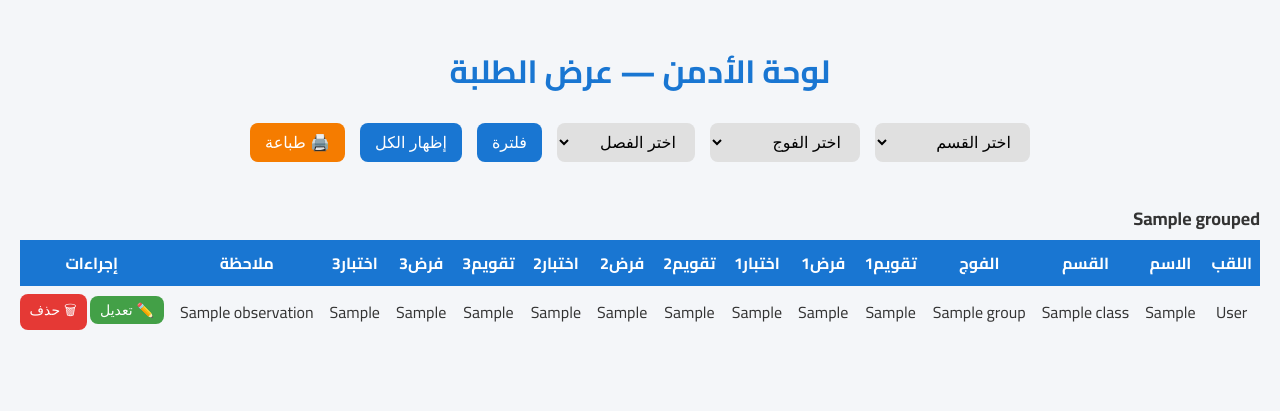
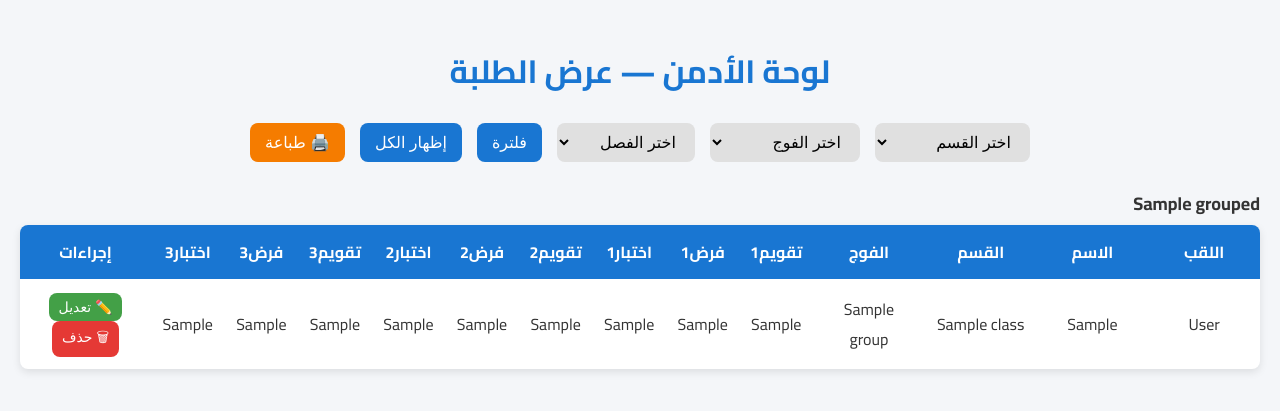
Before and after one commit to hocinebno3131-source/students_app, a Flask app: template templates/admin.html in a window 1280 px wide. Shown: the top 411 px of the page. Run offline with Flask 3, Linux system fonts and the light colour scheme; the template is opened without the code that fills it: most values are stand-ins (such as "Sample title", 1, 10 or a date in 2020).

Commit message:
Update admin.html

```diff
--- a/templates/admin.html
+++ b/templates/admin.html
@@ -38,20 +38,21 @@ button:hover { background: #0d47a1; }
 .save-btn { background: #1976d2; padding: 6px 10px; font-size: 14px; display:none; }
 .cancel-btn { background: #757575; padding: 6px 10px; font-size: 14px; display:none; }
 
-.table-wrapper {
-    overflow-x: auto; /* يسمح بالتمرير الأفقي إذا كان الجدول أكبر من النافذة */
-}
-
 table {
     width: 100%;
     border-collapse: collapse;
-    table-layout: auto; /* الأعمدة تتكيف مع المحتوى */
+    table-layout: fixed; /* لتوحيد الأعمدة عموديًا */
+    margin-bottom: 35px;
+    background: white;
+    box-shadow: 0 3px 8px rgba(0,0,0,0.1);
+    border-radius: 8px;
+    overflow: hidden;
 }
 
 th, td {
-    padding: 8px;
+    padding: 12px 10px;
     text-align: center;
-    white-space: nowrap; /* يمنع التفاف الحروف داخل الخلية */
+    word-wrap: break-word; /* التفاف النص داخل الخلية */
 }
 
 th { background: #1976d2; color: white; }
@@ -73,10 +74,8 @@ th:nth-child(10), td:nth-child(10),
 th:nth-child(11), td:nth-child(11),
 th:nth-child(12), td:nth-child(12),
 th:nth-child(13), td:nth-child(13) { width: 6%; } /* درجات */
-th:nth-child(14), td:nth-child(14) {
-    width: 18%;      /* زيادة العرض لتناسب كلمة الإجراءات */
-    white-space: nowrap; /* منع التفاف الحروف */
-}
+th:nth-child(14), td:nth-child(14) { width: 12%; } /* إجراءات */
+
 /* صف في وضع التعديل */
 .editing-row { background-color: #fff9c4 !important; transition: 0.3s; }
 
@@ -161,7 +160,6 @@ th:nth-child(14), td:nth-child(14) {
 <th class="sem3">تقويم3</th>
 <th class="sem3">فرض3</th>
 <th class="sem3">اختبار3</th>
-<th>ملاحظة</th>
 <th>إجراءات</th>
 </tr>
 </thead>
@@ -182,7 +180,6 @@ th:nth-child(14), td:nth-child(14) {
 <td class="sem3">{{ s['evaluation3'] }}</td>
 <td class="sem3">{{ s['test3'] }}</td>
 <td class="sem3">{{ s['exam3'] }}</td>
-<td>{{ s['observation'] }}</td>
 <td>
 <button class="edit-btn" onclick="editRow({{ s['_index'] }})">✏️ تعديل</button>
 <button class="delete-btn" onclick="showDeleteModal({{ s['_index'] }})">🗑 حذف</button>
@@ -224,38 +221,35 @@ let currentIndex = null;
 
 // --- تعديل ---
 function editRow(index) {
-    if(currentEditing !== null) return;
-    const row = document.getElementById("row-" + index);
-    const cells = row.querySelectorAll("td");
+    if(currentEditing!==null) return;
+    const row=document.getElementById("row-"+index);
+    const cells=row.querySelectorAll("td");
     row.classList.add("editing-row");
-    currentEditing = index;
+    currentEditing=index;
 
-    cells.forEach((cell, i) => {
-        if (i === 2) { // القسم
-            const value = cell.dataset.value;
-            const options = [{% for c in classes %}'{{ c }}',{% endfor %}];
-            let select = `<select>`;
-            options.forEach(opt => select += `<option value="${opt}" ${opt===value?'selected':''}>${opt}</option>`);
-            select += `</select>`;
-            cell.innerHTML = select;
-        } else if (i === 3) { // الفوج
-            const value = cell.dataset.value;
-            const options = [{% for g in groups %}'{{ g }}',{% endfor %}];
-            let select = `<select>`;
-            options.forEach(opt => select += `<option value="${opt}" ${opt===value?'selected':''}>${opt}</option>`);
-            select += `</select>`;
-            cell.innerHTML = select;
-        } else if(i === 13) { // الملاحظة
-            const text = cell.innerText;
-            cell.innerHTML = `<textarea style="width:100%; min-height:50px;">${text}</textarea>`;
-        } else if(i < cells.length - 1) { // باقي الحقول
-            const text = cell.innerText;
-            cell.innerHTML = `<input type="text" value="${text}" style="width:100%">`;
+    cells.forEach((cell,i)=>{
+        if(i===2){
+            const value=cell.dataset.value;
+            const options=[{% for c in classes %}'{{ c }}',{% endfor %}];
+            let select=`<select>`;
+            options.forEach(opt=>select+=`<option value="${opt}" ${opt===value?'selected':''}>${opt}</option>`);
+            select+=`</select>`;
+            cell.innerHTML=select;
+        }else if(i===3){
+            const value=cell.dataset.value;
+            const options=[{% for g in groups %}'{{ g }}',{% endfor %}];
+            let select=`<select>`;
+            options.forEach(opt=>select+=`<option value="${opt}" ${opt===value?'selected':''}>${opt}</option>`);
+            select+=`</select>`;
+            cell.innerHTML=select;
+        }else if(i<cells.length-1){
+            const text=cell.innerText;
+            cell.innerHTML=`<input type="text" value="${text}" style="width:100%">`;
         }
     });
+    toggleButtons(row,true);
+}
 
-    toggleButtons(row, true);
-}
 function cancelEdit(index){
     const row=document.getElementById("row-"+index);
     const cells=row.querySelectorAll("td");
@@ -290,59 +284,30 @@ function toggleButtons(row,editing){
 function isArabic(text){return /^[\u0600-\u06FF0-9\s]+$/.test(text);}
 
 function saveRow(index){
-    const row = document.getElementById("row-" + index);
-    const inputs = row.querySelectorAll("input, select");
-
-    // التحقق من اللغة العربية في كل الحقول النصية
-    for(let i=0; i<inputs.length; i++){
-        const input = inputs[i];
-        if(input.tagName === 'INPUT' && input.value && !isArabic(input.value)){
-            document.getElementById("arabicModal").style.display = "flex";
+    const row=document.getElementById("row-"+index);
+    const inputs=row.querySelectorAll("input, select");
+    for(let i=0;i<inputs.length;i++){
+        const input=inputs[i];
+        if(input.tagName==='INPUT' && input.value && !isArabic(input.value)){
+            document.getElementById("arabicModal").style.display="flex";
             return;
         }
     }
-
-    // تجهيز البيانات للإرسال
-    const data = {
-        index: index,
-        last_name: inputs[0].value,
-        first_name: inputs[1].value,
-        class: inputs[2].value,
-        group: inputs[3].value,
-        evaluation1: inputs[4].value,
-        test1: inputs[5].value,
-        exam1: inputs[6].value,
-        evaluation2: inputs[7].value,
-        test2: inputs[8].value,
-        exam2: inputs[9].value,
-        evaluation3: inputs[10].value,
-        test3: inputs[11].value,
-        exam3: inputs[12].value,
-        observation: inputs[13].value // الملاحظة مستقلة الآن
-    };
-
-    // إرسال البيانات للباك إند
-    fetch("/edit_student", {
-        method: "POST",
-        headers: { "Content-Type": "application/x-www-form-urlencoded" },
-        body: new URLSearchParams(data)
-    })
-    .then(res => res.json())
-    .then(resp => {
-        if(resp.status === "success"){
-            const cells = row.querySelectorAll("td");
-            cells[0].innerText = data.last_name;
-            cells[1].innerText = data.first_name;
-            cells[2].innerText = data.class;
-            cells[3].innerText = data.group;
-            for(let i=0; i<9; i++) cells[4+i].innerText = inputs[4+i].value; // الأعمدة 4-12
-            cells[13].innerText = data.observation; // الملاحظة
+    const data={index:index,last_name:inputs[0].value,first_name:inputs[1].value,class:inputs[2].value,group:inputs[3].value};
+    ["evaluation1","test1","exam1","evaluation2","test2","exam2","evaluation3","test3","exam3"].forEach((f,i)=>{data[f]=inputs[4+i].value;});
+    fetch("/edit_student",{method:"POST",headers:{"Content-Type":"application/x-www-form-urlencoded"},body:new URLSearchParams(data)})
+    .then(res=>res.json()).then(resp=>{
+        if(resp.status==="success"){
+            const cells=row.querySelectorAll("td");
+            cells[0].innerText=data.last_name;
+            cells[1].innerText=data.first_name;
+            cells[2].innerText=data.class;
+            cells[3].innerText=data.group;
+            for(let i=0;i<9;i++) cells[4+i].innerText=inputs[4+i].value;
             row.classList.remove("editing-row");
             toggleButtons(row,false);
-            currentEditing = null;
-        } else {
-            alert("حدث خطأ أثناء الحفظ ❌");
-        }
+            currentEditing=null;
+        }else alert("حدث خطأ أثناء الحفظ ❌");
     });
 }
 
```
